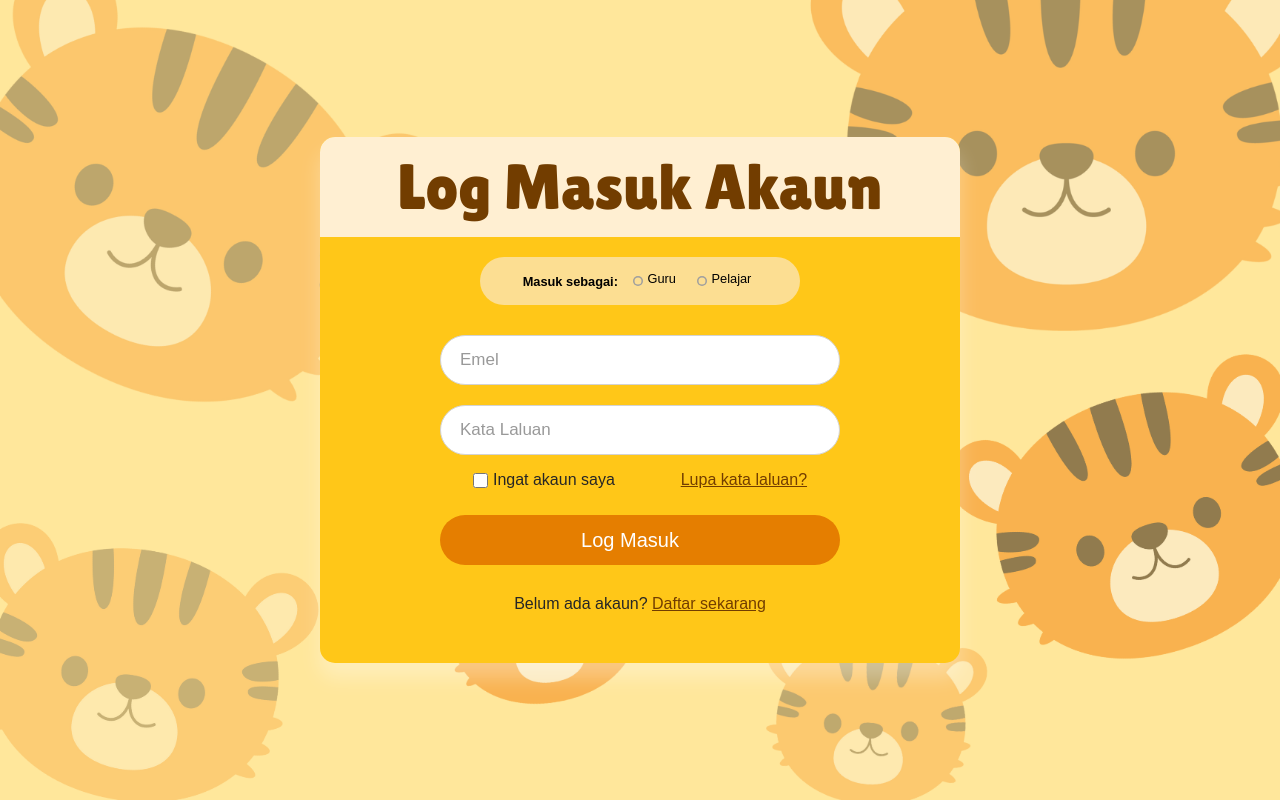
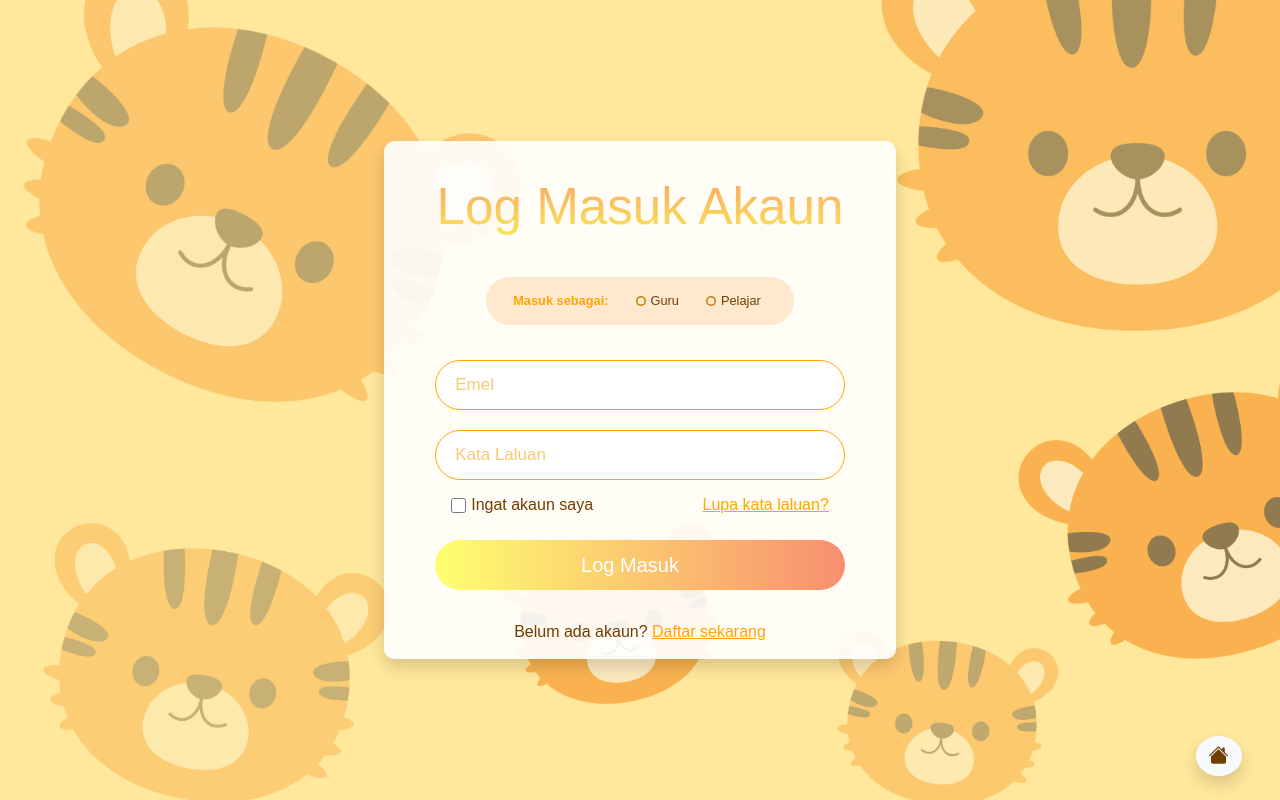
Before and after one commit to karmin88/Tigers, a Flask app: template templates/login.html in a window 1280 px wide. Run offline with Flask 3, Linux system fonts and the light colour scheme; the template is opened without the code that fills it, so the values that code supplies are empty; some libraries are stand-ins or nearby versions; some web fonts are replaced.

Commit message:
improve appearance

```diff
--- /dev/null
+++ b/static/css/signup-login.css
@@ -0,0 +1,306 @@
+@import url('https://fonts.cdnfonts.com/css/bubblegum-sans');
+@import url('https://cdn.jsdelivr.net/npm/bootstrap@5.3.2/dist/css/bootstrap.min.css');
+@import url('https://cdn.jsdelivr.net/npm/bootstrap-icons@1.3.0/font/bootstrap-icons.css');
+@import url('https://unpkg.com/aos@2.3.1/dist/aos.css');
+
+root {
+    --beige: #ffefd2;
+    --choco: #723d00;
+    --orange: #e57e00;
+    --white: #fff;
+}
+
+* {
+    margin: 0;
+    padding: 0;
+    box-sizing: border-box;
+}
+
+html,
+body {
+    display: grid;
+    height: 100%;
+    width: 100%;
+    place-items: center;
+    font-family: 'Bubblegum Sans', sans-serif;
+    position: relative;
+    /* Set position to relative for stacking context */
+
+    /* Background Image Styles */
+    background-size: cover;
+    background-image: url('/static/images/background.png');
+}
+
+
+::selection {
+    background: #723d00;
+    color: #fff;
+}
+
+.wrapper {
+    width: 40vw;
+    border-radius: 2%;
+    text-align: center;
+    margin: 0 auto;
+    /*background-color: rgba(255, 255, 255, 0.3);*/
+    background: rgba(255, 255, 255, 0.9);
+}
+
+@media (max-width: 768px) {
+    .wrapper {
+        width: 70vw;
+    }
+}
+
+@media (max-width: 480px) {
+    .wrapper {
+        width: 90vw;
+    }
+}
+
+@media (max-width: 320px) {
+    .wrapper {
+        width: 95vw;
+    }
+}
+
+.wrapper .title {
+    font-size: 4vw;
+    /* 5% of the viewport width */
+    font-weight: 400;
+    text-align: center;
+    line-height: 100px;
+    background: linear-gradient(to top, rgb(251, 250, 81) 1.7%, rgb(248, 143, 111));
+    -webkit-background-clip: text;
+    -webkit-text-fill-color: transparent;
+    user-select: none;
+    border-radius: 15px 15px 0 0;
+}
+
+
+.wrapper .radio-btn {
+    width: 60%;
+    font-size: 1vw;
+    background-color: #ffe9ce;
+    border-radius: 300px;
+    margin: auto;
+    margin-top: 20px;
+}
+
+.radio-btn span {
+    font-weight: 600;
+    /* Add any styles you want */
+}
+
+.radio-btn input[type="radio"] {
+    width: 10px;
+    /* Set the width */
+
+    height: 10px;
+    margin: 5px;
+    /* Set the height */
+}
+
+.wrapper form {
+    padding: 3% 10%;
+}
+
+.wrapper form .field {
+    height: 50px;
+    width: 100%;
+    margin-top: 20px;
+    position: relative;
+}
+
+.wrapper form .field .btn:hover {
+    color: #723d00   !important;
+    opacity: 80%;
+}
+
+.wrapper form .field input {
+    height: 100%;
+    width: 100%;
+    outline: none;
+    font-size: 17px;
+    padding-left: 20px;
+    border: 1px solid orange;
+    border-radius: 25px;
+    transition: all 0.3s ease;
+}
+
+.wrapper form .field input:focus,
+form .field input:valid {
+    border-color: #723d00;
+}
+
+.wrapper form .field label {
+    position: absolute;
+    top: 50%;
+    left: 20px;
+    color: rgba(246, 191, 86, 0.84);
+    font-weight: 400;
+    font-size: 17px;
+    pointer-events: none;
+    transform: translateY(-50%);
+    transition: all 0.3s ease;
+}
+
+form .field input:focus ~ label,
+form .field input:valid ~ label {
+    top: 0%;
+    font-size: 16px;
+    color: orange;
+    background: #fff;
+    border-radius: 400px;
+    box-shadow: 0px 10px 10px rgba(0, 0, 0, 0.1);
+    padding: 5px 20px;
+    transform: translateY(-50%);
+}
+
+.field input[type="submit"] {
+    /* Your existing styles for the button */
+    background-color: #311d06;
+    color: #fff;
+    padding: 10px 20px;
+    border: none;
+    border-radius: 5px;
+    cursor: pointer;
+    transition: background-color 0.3s ease;
+    /* Add a smooth transition effect */
+
+}
+
+.field input[type="submit"]:hover {
+    background-color: #311d06;
+    /* Change the background color on hover */
+}
+
+form .content {
+    display: flex;
+    width: 100%;
+    height: 50px;
+    font-size: 16px;
+    align-items: center;
+    justify-content: space-around;
+}
+
+form .content .checkbox {
+    display: flex;
+    align-items: center;
+    justify-content: center;
+}
+
+form .content input {
+    accent-color: #723d00;
+    width: 15px;
+    height: 15px;
+    background: red;
+}
+
+form .content label {
+    color: #723d00;
+    user-select: none;
+    padding-left: 5px;
+}
+
+form .content .pass-link {
+    color: "";
+}
+
+form .field input[type="submit"] {
+    color: #fff;
+    border: none;
+    padding-left: 0;
+    margin-top: -10px;
+    font-size: 20px;
+    font-weight: 500;
+    cursor: pointer;
+    /*background: linear-gradient(-135deg, #c850c0, #4158d0);*/
+    background: linear-gradient(to right, rgb(254, 253, 112) 1.7%, rgb(248, 143, 111));
+    transition: all 0.3s ease;
+}
+
+form .field input[type="submit"]:active {
+    transform: scale(0.95);
+}
+
+form .signup-link {
+    color: #723d00;
+    margin-top: 20px;
+    text-align: center;
+}
+
+form .pass-link a,
+form .signup-link a {
+    color: orange;
+}
+
+form .pass-link a:hover,
+form .signup-link a:hover {
+    text-decoration: underline;
+    color: #c36703;
+}
+
+body {
+    min-height: 100vh;
+    display: flex;
+    justify-content: center;
+    align-items: center;
+}
+
+* {
+    box-sizing: border-box;
+}
+
+.l-radio {
+    padding: 6px;
+    border-radius: 50px;
+    display: inline-flex;
+    cursor: pointer;
+    transition: background .2s ease;
+    -webkit-tap-highlight-color: transparent;
+}
+
+.l-radio:hover,
+.l-radio:focus-within {
+    background: orange;
+}
+
+.l-radio:hover p {
+    color: white !important;
+}
+
+.l-radio p {
+    color: #723d00;
+}
+
+.l-radio input {
+    vertical-align: middle;
+    width: 20px;
+    height: 20px;
+    border-radius: 10px;
+    background: none;
+    border: 0;
+    box-shadow: inset 0 0 0 1.5px #c17d02;
+    appearance: none;
+    padding: 0;
+    margin: 0;
+    transition: box-shadow 150ms cubic-bezier(.95, .15, .5, 1.25);
+    pointer-events: none;
+}
+
+.l-radio input:focus {
+    color: white;
+    outline: none;
+}
+
+.l-radio input:checked {
+    box-shadow: inset 0 0 0 6px #723d00;
+}
+
+.l-radio span {
+    vertical-align: middle;
+    display: inline-block;
+    line-height: 20px;
+    padding: 0 8px;
+}
--- a/static/css/style.css
+++ /dev/null
@@ -1,297 +0,0 @@
-root {
-  --beige: #ffefd2;
-  --choco: #723d00;
-  --orange: #e57e00;
-  --white: #fff;
-}
-
-
-@import url('https://fonts.googleapis.com/css?family=Poppins:400,500,600,700&display=swap');
-
-* {
-  margin: 0;
-  padding: 0;
-  box-sizing: border-box;
-  font-family: 'Poppins', sans-serif;
-}
-
-html,
-body {
-  display: grid;
-  height: 100%;
-  width: 100%;
-  place-items: center;
-  background: #f2f2f2;
-  position: relative;
-  /* Set position to relative for stacking context */
-
-  /* Background Image Styles */
-  background-image: url('../images/background.png');
-  background-size: cover;
-  background-position: center;
-}
-
-
-
-::selection {
-  background: #723d00;
-  color: #fff;
-}
-
-.wrapper {
-  width: 50vw;
-  border-radius: 15px;
-  box-shadow: 0px 15px 20px rgba(255, 255, 255, 0.3);
-  text-align: center;
-  margin: 0 auto;
-  /* Center the wrapper horizontally */
-  background: rgba(255, 199, 24);
-
-}
-
-@media (max-width: 768px) {
-  .wrapper {
-    width: 70vw;
-  }
-}
-
-@media (max-width: 480px) {
-  .wrapper {
-    width: 90vw;
-  }
-}
-
-@media (max-width: 320px) {
-  .wrapper {
-    width: 95vw;
-  }
-}
-
-.wrapper .title {
-  font-size: 5vw;
-  /* 5% of the viewport width */
-  font-weight: 400;
-  text-align: center;
-  line-height: 100px;
-  color: #723d00;
-  user-select: none;
-  border-radius: 15px 15px 0 0;
-  /*background: linear-gradient(-135deg, #c850c0, #4158d0);*/
-  background: #ffefd2;
-  font-family: 'Lilita One', sans-serif;
-}
-
-
-.wrapper .radio-btn {
-  width: 50%;
-  font-size: 1vw;
-  background-color: rgba(250, 235, 215, 0.641);
-  border-radius: 300px;
-  margin: auto;
-  margin-top: 20px;
-}
-
-.radio-btn span {
-  font-weight: 600;
-  /* Add any styles you want */
-}
-
-.radio-btn input[type="radio"] {
-  width: 10px;
-  /* Set the width */
-  height: 10px;
-  margin: 5px;
-  /* Set the height */
-}
-
-.wrapper form {
-  padding: 10px 120px 50px 120px;
-}
-
-.wrapper form .field {
-  height: 50px;
-  width: 100%;
-  margin-top: 20px;
-  position: relative;
-}
-
-.wrapper form .field input {
-  height: 100%;
-  width: 100%;
-  outline: none;
-  font-size: 17px;
-  padding-left: 20px;
-  border: 1px solid lightgrey;
-  border-radius: 25px;
-  transition: all 0.3s ease;
-}
-
-.wrapper form .field input:focus,
-form .field input:valid {
-  border-color: #723d00;
-}
-
-.wrapper form .field label {
-  position: absolute;
-  top: 50%;
-  left: 20px;
-  color: #999999;
-  font-weight: 400;
-  font-size: 17px;
-  pointer-events: none;
-  transform: translateY(-50%);
-  transition: all 0.3s ease;
-}
-
-form .field input:focus~label,
-form .field input:valid~label {
-  top: 0%;
-  font-size: 16px;
-  color: #723d00;
-  background: #fff;
-  border-radius: 400px;
-  box-shadow: 0px 10px 10px rgba(0, 0, 0, 0.1);
-  padding: 5px 20px;
-  transform: translateY(-50%);
-}
-
-.field input[type="submit"] {
-  /* Your existing styles for the button */
-  background-color: #311d06;
-  color: #fff;
-  padding: 10px 20px;
-  border: none;
-  border-radius: 5px;
-  cursor: pointer;
-  transition: background-color 0.3s ease;
-  /* Add a smooth transition effect */
-
-}
-
-.field input[type="submit"]:hover {
-  background-color: #311d06;
-  /* Change the background color on hover */
-}
-
-form .content {
-  display: flex;
-  width: 100%;
-  height: 50px;
-  font-size: 16px;
-  align-items: center;
-  justify-content: space-around;
-}
-
-form .content .checkbox {
-  display: flex;
-  align-items: center;
-  justify-content: center;
-}
-
-form .content input {
-  width: 15px;
-  height: 15px;
-  background: red;
-}
-
-form .content label {
-  color: #262626;
-  user-select: none;
-  padding-left: 5px;
-}
-
-form .content .pass-link {
-  color: "";
-}
-
-form .field input[type="submit"] {
-  color: #fff;
-  border: none;
-  padding-left: 0;
-  margin-top: -10px;
-  font-size: 20px;
-  font-weight: 500;
-  cursor: pointer;
-  /*background: linear-gradient(-135deg, #c850c0, #4158d0);*/
-  background: #e57e00;
-  transition: all 0.3s ease;
-}
-
-form .field input[type="submit"]:active {
-  transform: scale(0.95);
-}
-
-form .signup-link {
-  color: #262626;
-  margin-top: 20px;
-  text-align: center;
-}
-
-form .pass-link a,
-form .signup-link a {
-  color: #723d00;
-}
-
-form .pass-link a:hover,
-form .signup-link a:hover {
-  text-decoration: underline;
-  color: #fff;
-}
-
-body {
-  font-family: sans-serif;
-  min-height: 100vh;
-  display: flex;
-  justify-content: center;
-  align-items: center;
-}
-
-* {
-  box-sizing: border-box;
-}
-
-.l-radio {
-  padding: 6px;
-  border-radius: 50px;
-  display: inline-flex;
-  cursor: pointer;
-  transition: background .2s ease;
-  margin: 8px 0;
-  -webkit-tap-highlight-color: transparent;
-}
-
-.l-radio:hover,
-.l-radio:focus-within {
-  background: rgba(#9F9F9F, .1);
-}
-
-.l-radio input {
-  vertical-align: middle;
-  width: 20px;
-  height: 20px;
-  border-radius: 10px;
-  background: none;
-  border: 0;
-  box-shadow: inset 0 0 0 1px #9F9F9F;
-  box-shadow: inset 0 0 0 1.5px #9F9F9F;
-  appearance: none;
-  padding: 0;
-  margin: 0;
-  transition: box-shadow 150ms cubic-bezier(.95, .15, .5, 1.25);
-  pointer-events: none;
-}
-
-.l-radio input:focus {
-  outline: none;
-}
-
-.l-radio input:checked {
-  box-shadow: inset 0 0 0 6px #723d00;
-}
-
-.l-radio span {
-  vertical-align: middle;
-  display: inline-block;
-  line-height: 20px;
-  padding: 0 8px;
-}
--- a/templates/login.html
+++ b/templates/login.html
@@ -5,32 +5,31 @@
     <meta charset="utf-8">
     <meta name="viewport" content="width=device-width, initial-scale=1.0">
     <title>Log Masuk Akaun</title>
-  <link rel="stylesheet" href="../static/css/style.css">
+
+    <link rel="stylesheet" href="../static/css/signup-login.css">
+    <link rel="stylesheet" href="../static/css/common.css">
     <link rel="icon" href="../static/images/logo.png">
-
-  <!-- Google Fonts -->
-  <link
-    href="https://fonts.googleapis.com/css2?family=Acme&family=Grandstander&family=Lilita+One&family=Philosopher:wght@400;700&family=Titan+One&display=swap"
-    rel="stylesheet">
-
 </head>
 
 <body>
-  <div class="wrapper">
-    <div class="title">
+<a href="/" class="btn btn-light rounded-circle shadow btn-bottom-right">
+    <i class="h5 bi bi-house-fill text-darkorange"></i>
+</a>
+<div class="wrapper shadow" data-aos="fade-left" data-aos-duration="1000">
+    <div class="title mt-3">
         Log Masuk Akaun
     </div>
 
     <!-- Inserted radio buttons -->
-    <div class="radio-btn">
-      <span>Masuk sebagai:</span>
-      <label for="f-option" class="l-radio">
+    <div class="radio-btn d-flex align-items-center justify-content-center">
+        <span class="fw-bold" style="color:orange">Masuk sebagai:</span>
+        <label for="f-option" class="l-radio ms-3  my-2  pe-3">
             <input type="radio" id="f-option" name="selector" tabindex="1">
-        <p>Guru</p>
+            <p class="mb-0 align-self-center fw-normal">Guru</p>
         </label>
         <label for="s-option" class="l-radio">
             <input type="radio" id="s-option" name="selector" tabindex="2">
-        <p>Pelajar</p>
+            <p class="mb-0 align-self-center fw-normal">Pelajar</p>
         </label>
 
     </div>
@@ -41,10 +40,10 @@
             <label>Emel</label>
         </div>
         <div class="field">
-        <input type="password" required>
+            <input type="password" required autocomplete="new-password">
             <label>Kata Laluan</label>
         </div>
-      <div class="content">
+        <div class="content d-flex justify-content-between px-3">
             <div class="checkbox">
                 <input type="checkbox" id="remember-me">
                 <label for="remember-me">Ingat akaun saya</label>
@@ -54,13 +53,22 @@
             </div>
         </div>
         <div class="field">
-        <input type="submit" value="Log Masuk">
+            <input class="btn" type="submit" value="Log Masuk">
         </div>
         <div class="signup-link">
-        Belum ada akaun? <a href="../templates/signup.html">Daftar sekarang</a>
+            Belum ada akaun? <a href="/sign_up">Daftar sekarang</a>
         </div>
     </form>
 </div>
 </body>
-
+<script src="https://unpkg.com/aos@2.3.1/dist/aos.js"></script>
+<script>
+    AOS.init();
+    document.querySelectorAll('img')
+        .forEach((img) =>
+            img.addEventListener('load', () =>
+                AOS.refresh()
+            )
+        );
+</script>
 </html>
```
Also changed, not shown: templates/signup.html (+28 -22 lines). Lines whose indentation alone changed are shown as unchanged.
